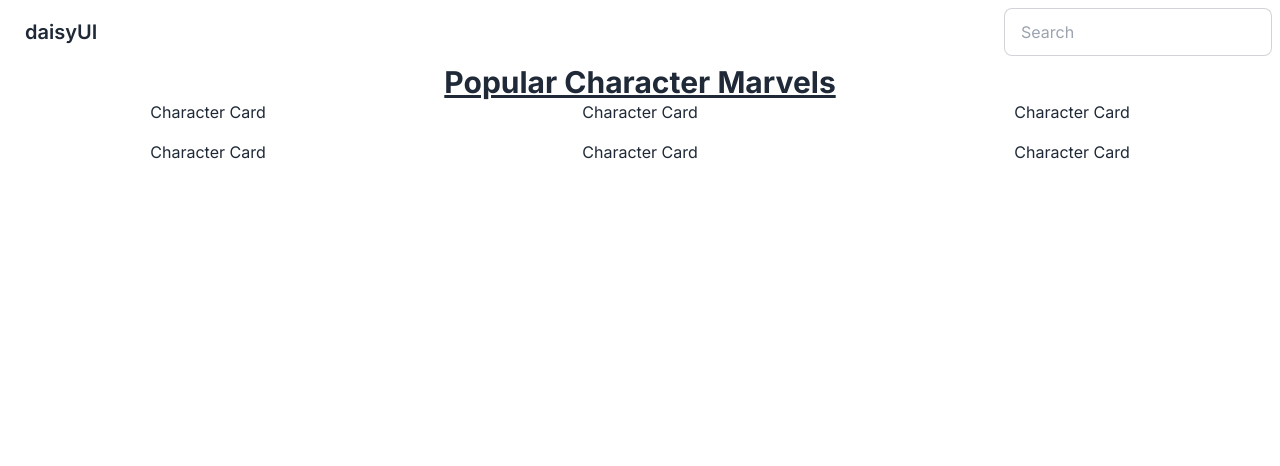
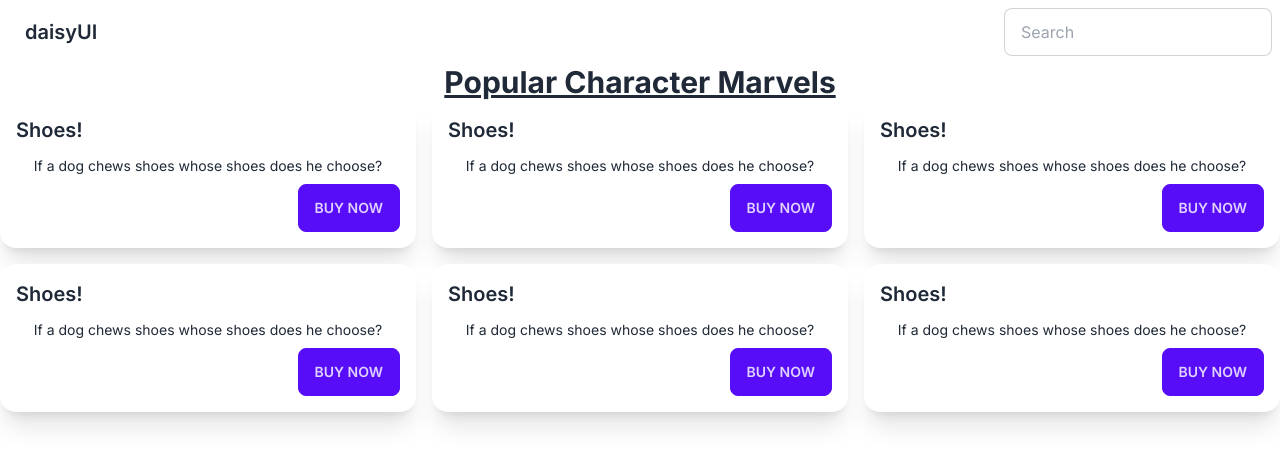
Before and after one commit to laevad/marvel-pedia, a Next.js app: page / in a window 1280 px wide. Shown: the top 466 px of the page. Built offline with nearby package versions, Linux system fonts and the light colour scheme.

Commit message:
setup card design

```diff
--- a/app/components/CharacterCard.tsx
+++ b/app/components/CharacterCard.tsx
@@ -1,7 +1,18 @@
 export const CharacterCard = () => {
 	return (
 		<>
-			<div>Character Card</div>
+			<div className="card card-compact w-full bg-base-100 shadow-xl">
+				<figure>
+					{/*<img src="/images/stock/photo-1606107557195-0e29a4b5b4aa.jpg" alt="Shoes" />*/}
+				</figure>
+				<div className="card-body">
+					<h2 className="card-title">Shoes!</h2>
+					<p>If a dog chews shoes whose shoes does he choose?</p>
+					<div className="card-actions justify-end">
+						<button className="btn btn-primary">Buy Now</button>
+					</div>
+				</div>
+			</div>
 		</>
 	)
 }
```
